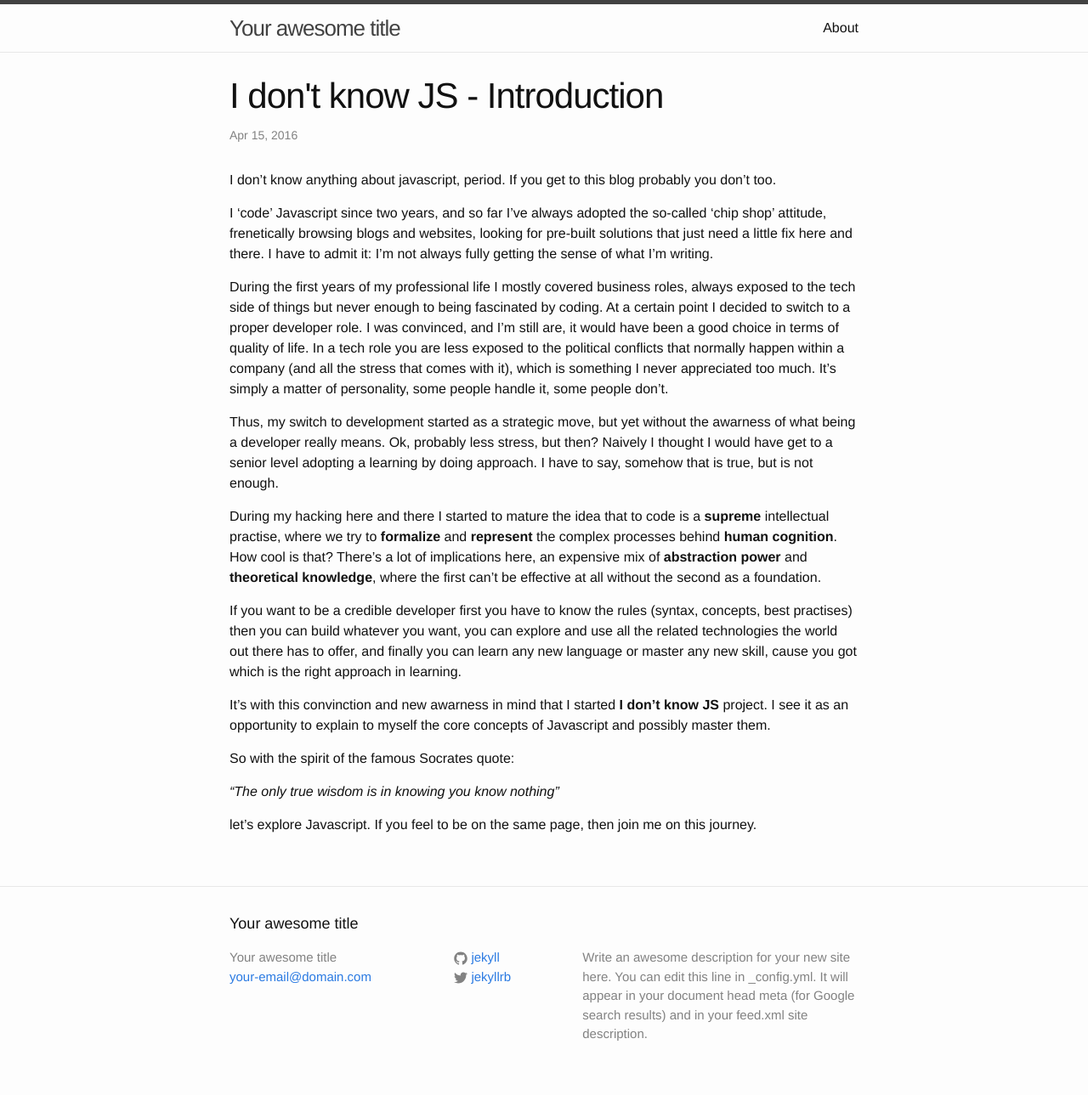
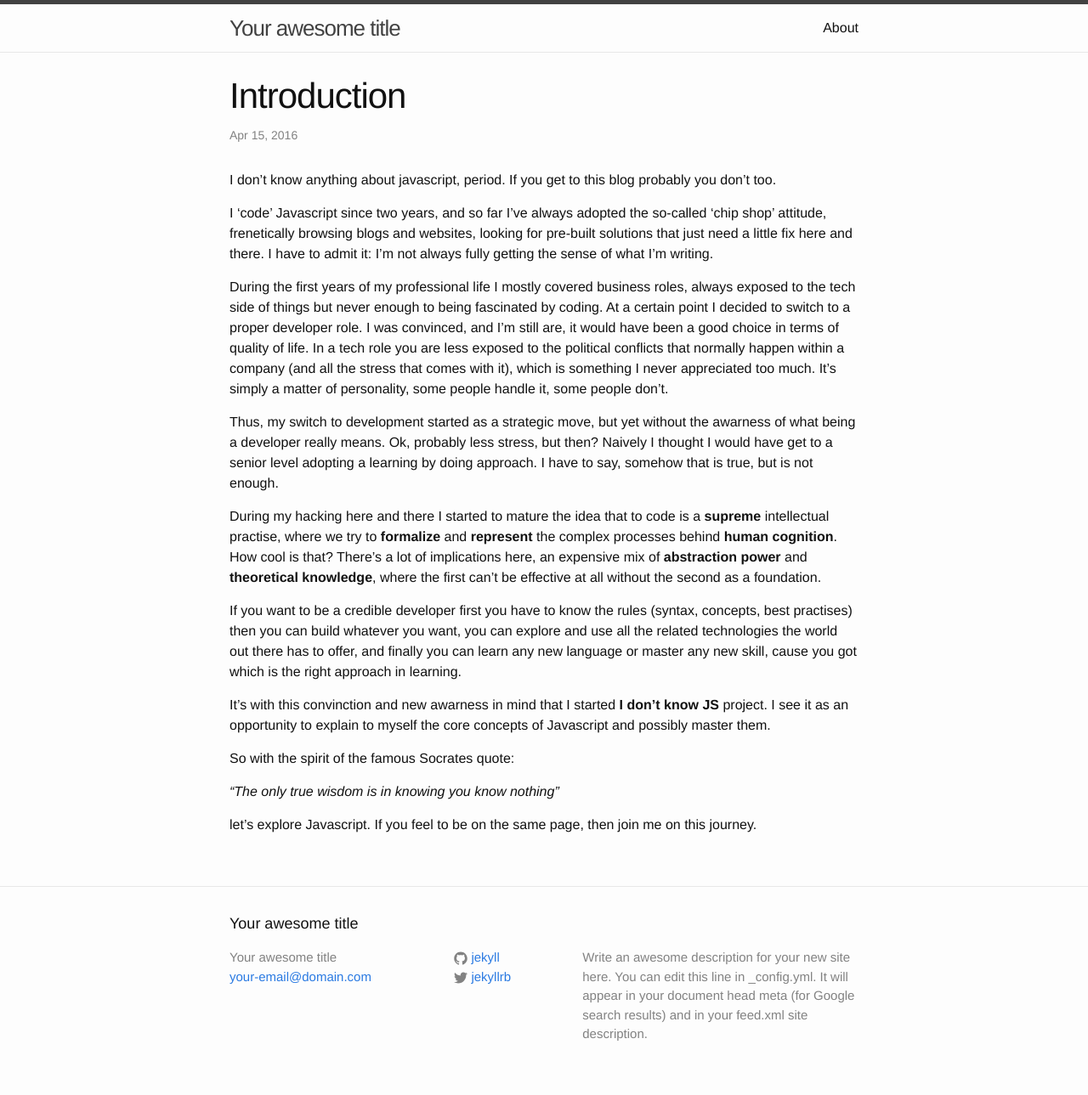
Before and after one commit to francescogreppi/francescogreppi.github.io, a Jekyll site: the page built from _posts/2016-04-15-I-dont-know-js.markdown, in a window 1280 px wide. Shown: the whole page at 85% size. Built offline with Jekyll 4.4.1, drawn with Linux system fonts in a browser that asks for light colours.

Commit message:
I don't know JS - layout

```diff
--- a/_posts/2016-04-15-I-dont-know-js.markdown
+++ b/_posts/2016-04-15-I-dont-know-js.markdown
@@ -1,6 +1,6 @@
 ---
 layout: post
-title:  "I don't know JS - Introduction"
+title:  "Introduction"
 date:   2016-04-15 17:16:57 +0100
 categories: Javascript
 ---
```
